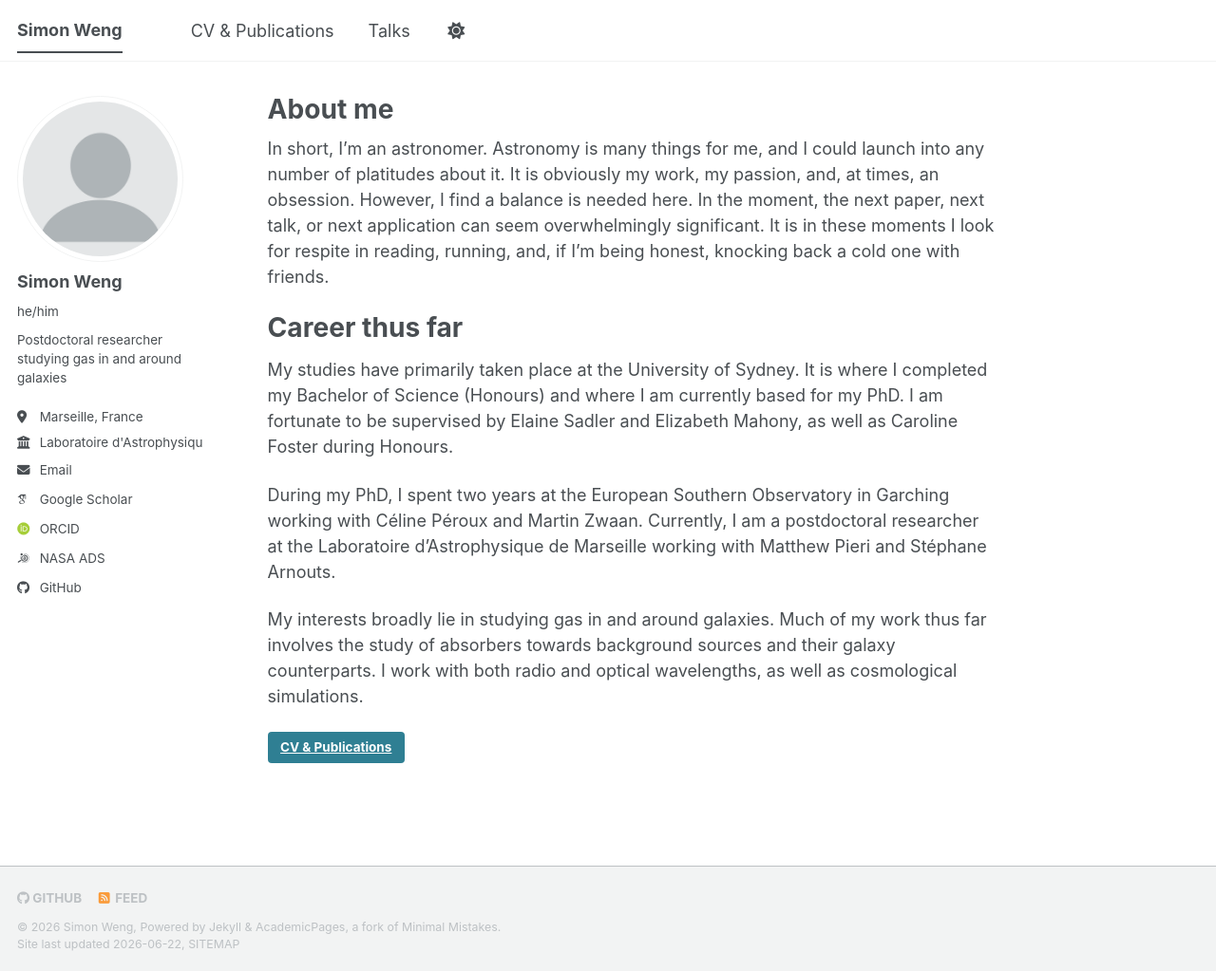
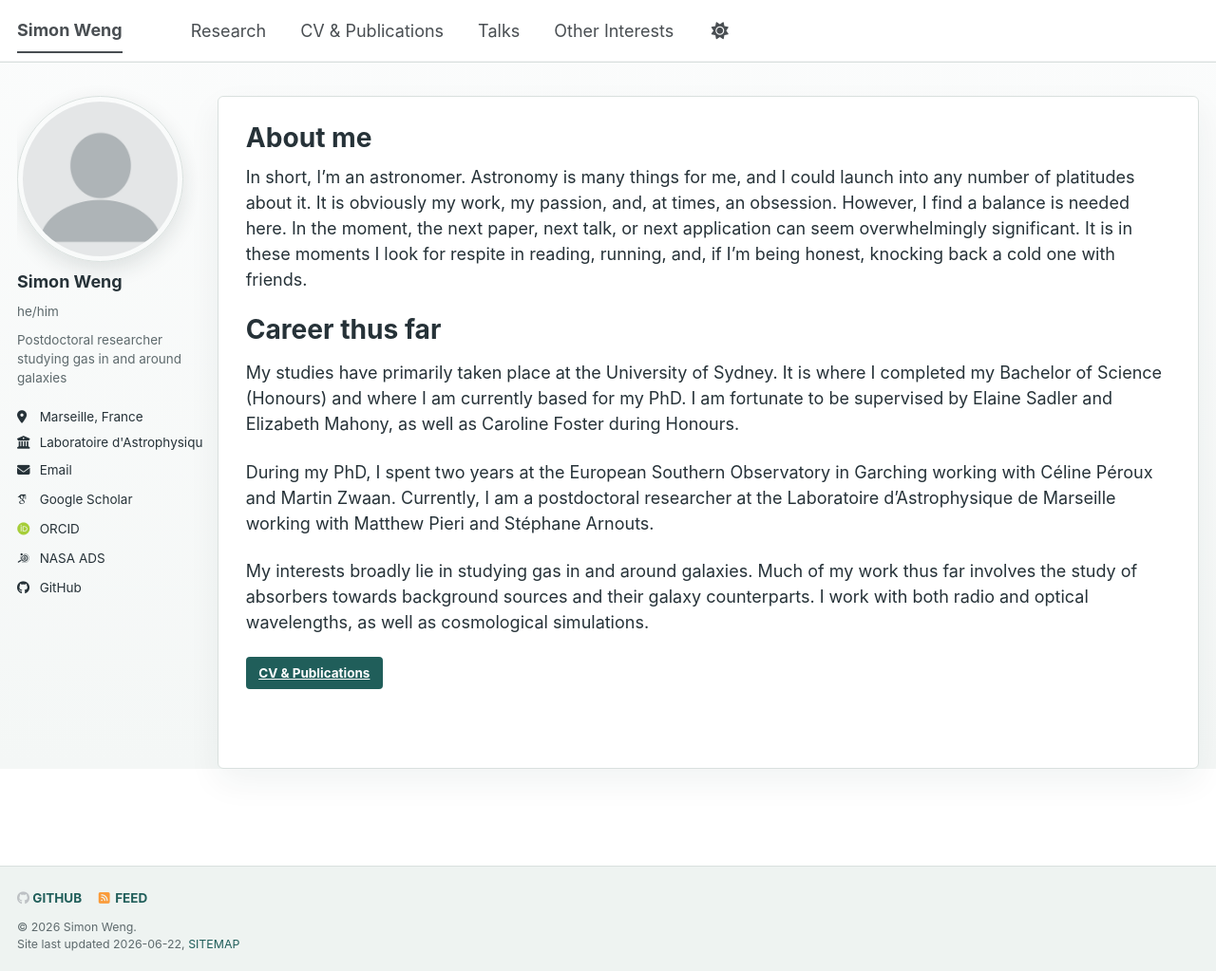
Before and after one commit to simonw358/simonw358.github.io, a Jekyll site: the page built from _pages/about.md, in a window 1280 px wide and 1023 px high. Shown: the whole window at 95% size. Built offline with Jekyll 4.4.1, drawn with Linux system fonts in a browser that asks for light colours; some web fonts are replaced; a script bundle is joined from its source files by our own code; library files that are not in the unit come from our copies.

Commit message:
Add research pages and polish site styling

```diff
--- a/_data/navigation.yml
+++ b/_data/navigation.yml
@@ -8,8 +8,14 @@
 #      Markdown formatted page while the second is generated using JSON.
 
 main:
+  - title: "Research"
+    url: /research/
+
   - title: "CV & Publications"
     url: /cv_publications/
 
   - title: "Talks"
     url: /talks/
+
+  - title: "Other Interests"
+    url: /other-interests/
--- a/_includes/footer.html
+++ b/_includes/footer.html
@@ -20,6 +20,6 @@
 {% endif %}
 
 <div class="page__footer-copyright">
-  &copy; {{ site.time | date: '%Y' }} {{ site.name | default: site.title }}, {{ site.data.ui-text[site.locale].powered_by | default: "Powered by" }} <a href="https://jekyllrb.com" rel="nofollow">Jekyll</a> &amp; <a href="https://github.com/academicpages/academicpages.github.io">AcademicPages</a>, a fork of <a href="https://mademistakes.com/work/minimal-mistakes-jekyll-theme/" rel="nofollow">Minimal Mistakes</a>.<br />
+  &copy; {{ site.time | date: '%Y' }} {{ site.name | default: site.title }}.<br />
   Site last updated {{ "now" | date: '%Y-%m-%d' }}, <a href="/sitemap/" style="text-transform: uppercase;">{{ site.data.ui-text[site.locale].site_map | default: "Sitemap" }}</a>
 </div>
--- a/assets/css/main.scss
+++ b/assets/css/main.scss
@@ -41,3 +41,134 @@
     "vendor/font-awesome/solid",
     "vendor/font-awesome/brands"
 ;
+
+:root {
+  --sw-ink: #263238;
+  --sw-muted: #5e6a6d;
+  --sw-line: #d9e0de;
+  --sw-accent: #2f7f7b;
+  --sw-accent-dark: #205e5a;
+  --sw-surface: #f7f9f8;
+}
+
+body {
+  color: var(--sw-ink);
+  background: linear-gradient(180deg, #fbfcfc 0%, #f4f7f6 100%);
+}
+
+a {
+  color: var(--sw-accent-dark);
+}
+
+a:hover {
+  color: var(--sw-accent);
+}
+
+.masthead {
+  border-bottom: 1px solid var(--sw-line);
+  background: rgba(255, 255, 255, 0.94);
+  backdrop-filter: blur(10px);
+}
+
+.greedy-nav {
+  background: transparent;
+}
+
+.greedy-nav .visible-links a:before {
+  background: var(--sw-accent);
+}
+
+.page,
+.archive {
+  background: #fff;
+  border: 1px solid var(--sw-line);
+  border-radius: 6px;
+  box-shadow: 0 14px 35px rgba(24, 45, 44, 0.06);
+  padding: 1.6rem;
+}
+
+.page__title,
+.archive__item-title {
+  color: var(--sw-ink);
+}
+
+.page__content h1,
+.page__content h2,
+.page__content h3,
+.archive h1,
+.archive h2,
+.archive h3 {
+  letter-spacing: 0;
+}
+
+.page__content h2,
+.archive h2 {
+  border-bottom: 1px solid var(--sw-line);
+  padding-bottom: 0.35rem;
+}
+
+.sidebar {
+  opacity: 1;
+}
+
+.author__avatar img {
+  border: 1px solid var(--sw-line);
+  box-shadow: 0 8px 22px rgba(24, 45, 44, 0.12);
+}
+
+.author__name {
+  color: var(--sw-ink);
+}
+
+.author__bio,
+.author__pronouns {
+  color: var(--sw-muted);
+}
+
+.author__urls-wrapper button {
+  border-color: var(--sw-line);
+  color: var(--sw-accent-dark);
+}
+
+.author__urls a:hover {
+  color: var(--sw-accent-dark);
+}
+
+.btn {
+  border-radius: 4px;
+  background-color: var(--sw-accent-dark);
+}
+
+.btn:hover {
+  background-color: var(--sw-accent);
+}
+
+.cv-links .btn {
+  margin-bottom: 0;
+}
+
+.cv-frame {
+  background: var(--sw-surface);
+  box-shadow: 0 12px 28px rgba(24, 45, 44, 0.08);
+}
+
+.page__footer {
+  background: #eef3f1;
+  border-top: 1px solid var(--sw-line);
+  color: var(--sw-muted);
+}
+
+.page__footer a {
+  color: var(--sw-accent-dark);
+}
+
+@media (max-width: 1024px) {
+  .page,
+  .archive {
+    border-radius: 0;
+    border-left: 0;
+    border-right: 0;
+    box-shadow: none;
+    padding: 1rem;
+  }
+}
```
Also changed, not shown: _pages/other-interests.md (added, +6 -0 lines), _pages/research.md (added, +6 -0 lines).
